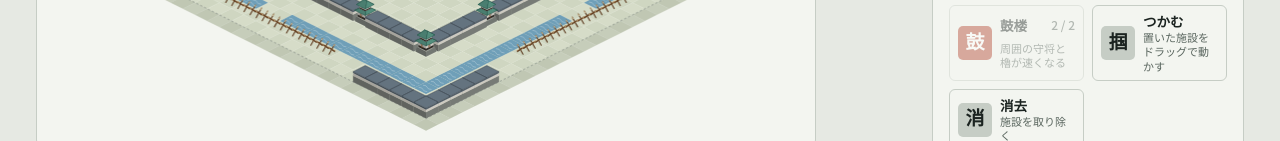
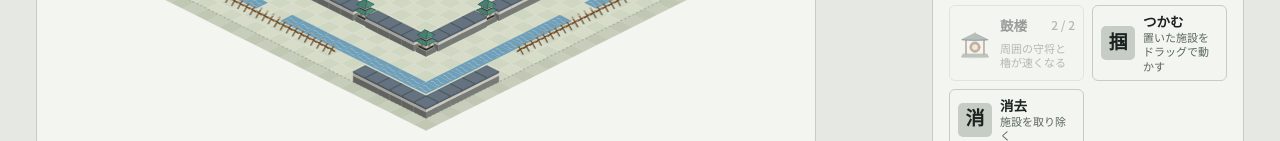
Before and after one commit to ot-nemoto/joseniq, a website built with Vite: page index.html in a window 1280 px wide. Both pictures are taken after a click on the button "斜め（3D）". Shown: the part 466-607 px from the top of the page. Built offline with nearby package versions, Linux system fonts and the light colour scheme; animation ran at ten frames a second; a web font is replaced by a local one.

Commit message:
防衛配置：施設のボタンを絵にし、投石機を大筒に変え、ヘッダーのボタン名を「防衛」にする（#25）
- 施設のボタンに、盤面（2D）と同じ絵を出す（renderer の drawIcon）。配色が変わったら描き直す
- 投石機を大筒に変え、2Dと斜め表示の絵を青銅の筒の大筒にする。内部の種類名 cata と数値はそのまま
- ヘッダーのボタン名を「防御」から「防衛」にする

Co-Authored-By: Claude Opus 5.5 <noreply@anthropic.com>

```diff
--- a/index.html
+++ b/index.html
@@ -18,7 +18,7 @@
           <h1>JOSENIQ</h1>
         </div>
         <div class="tabs" role="tablist" aria-label="モード">
-          <button type="button" role="tab" id="tabEdit" aria-selected="true">防御</button>
+          <button type="button" role="tab" id="tabEdit" aria-selected="true">防衛</button>
           <button type="button" role="tab" id="tabBattle" aria-selected="false">攻城</button>
           <button type="button" role="tab" id="tabUnits" aria-selected="false">兵種</button>
         </div>
--- a/src/sim/battle.ts
+++ b/src/sim/battle.ts
@@ -553,7 +553,7 @@ function nearest<T extends Entity>(list: readonly T[], x: number, y: number, fil
 }
 
 // ---- 攻撃側のAI ---------------------------------------------------------
-// 城壁以外の施設（櫓・投石機・鼓楼）
+// 城壁以外の施設（櫓・大筒・鼓楼）
 const isFacility = (b: BuildingEnt) => !!BDEF[b.type].tower || b.type === 'drum';
 // 建物への倍率：本丸かそれ以外の施設か
 const bldMul = (u: Attacker, b: BuildingEnt) => (b.type === 'hall' ? ADEF[u.kind].hall : ADEF[u.kind].fac);
--- a/src/sim/defs.ts
+++ b/src/sim/defs.ts
@@ -105,7 +105,7 @@ export interface AttackerDef extends GeneralTraits {
   cd: number;
   speed: number;
   range: number;
-  fac: number; // 対施設（城壁・櫓・投石機・鼓楼）への倍率
+  fac: number; // 対施設（城壁・櫓・大筒・鼓楼）への倍率
   hall: number; // 対本丸への倍率
   // any: 一番近い守将・櫓・本丸 / general: 守将を優先 / hall: 本丸だけ / facility: 櫓などの施設を優先
   // decoy: 囮
@@ -127,7 +127,7 @@ export const BDEF: Record<BuildingType, BuildingDef> = {
   bar: { name: '拒馬', hp: 0, w: 1, h: 1, terrain: true },
   tbow: { name: '櫓（弓）', hp: 480, w: 1, h: 1, range: 6.5, dmg: 26, cd: 1.0, tower: true },
   tgun: { name: '櫓（鉄砲）', hp: 420, w: 1, h: 1, range: 9, dmg: 70, cd: 3.0, tower: true },
-  cata: { name: '投石機', hp: 400, w: 1, h: 1, range: 11, minRange: 3.5, dmg: 55, cd: 4.0, splash: 1.6, tower: true },
+  cata: { name: '大筒', hp: 400, w: 1, h: 1, range: 11, minRange: 3.5, dmg: 55, cd: 4.0, splash: 1.6, tower: true },
   drum: { name: '鼓楼', hp: 380, w: 1, h: 1, aura: 6.5, rate: 1.3 },
   hall: { name: '本丸', hp: 5200, w: HALL.w, h: HALL.h },
 };
--- a/src/sim/presets.ts
+++ b/src/sim/presets.ts
@@ -4,7 +4,7 @@ import { emptyLayout, type Layout } from './layout';
 import type { Draft } from './plan';
 
 // ---- 編成例 -------------------------------------------------------------
-// 外から 出丸の石垣 → 拒馬 → 外堀（土橋4か所）→ 外郭（櫓（弓））→ 二の丸（投石機）→ 本丸の郭（櫓（鉄砲））→ 本丸。
+// 外から 出丸の石垣 → 拒馬 → 外堀（土橋4か所）→ 外郭（櫓（弓））→ 二の丸（大筒）→ 本丸の郭（櫓（鉄砲））→ 本丸。
 // 32×32の盤面で、中心に対して上下左右が対称になるように置く。
 const M = W - 1; // 反対側の座標は M - v
 const ringTiles = (a: number) => {
@@ -56,7 +56,7 @@ function basicLayout(): Layout {
     [8, c],
     [M - 8, c - 1],
   ])
-    put('cata', x, y); // 二の丸に投石機
+    put('cata', x, y); // 二の丸に大筒
   for (const [x, y] of [
     [13, 13],
     [M - 13, M - 13],
--- a/src/style.css
+++ b/src/style.css
@@ -506,6 +506,12 @@ canvas {
   image-rendering: pixelated;
   cursor: inherit;
 }
+.tool .fpix {
+  grid-row: 1 / span 2;
+  width: 34px;
+  height: 34px;
+  cursor: inherit;
+}
 .dragFloat {
   position: fixed;
   z-index: 50;
--- a/src/ui/app.ts
+++ b/src/ui/app.ts
@@ -7,6 +7,7 @@ import {
   type Battle,
   BDEF,
   BUDGET_A,
+  type BuildingType,
   basicSiege,
   canDeploy,
   clamp,
@@ -28,6 +29,7 @@ import {
   H,
   HALL,
   isAttackerKind,
+  isBuildingType,
   isGeneralKind,
   type Layout,
   LIMITS,
@@ -72,7 +74,7 @@ interface ToolInfo {
   cost?: number | string;
   g: string;
   s: 'a' | 'd' | 'n';
-  pix?: HTMLCanvasElement; // 字の代わりに出すキャラ（武将）
+  pix?: HTMLCanvasElement; // 字の代わりに出す絵（武将と兵のキャラ・施設の絵）
   d: string;
 }
 
@@ -93,7 +95,7 @@ const EDIT_TOOLS: (ToolInfo & { id: Tool })[] = [
   { id: 'bar', name: '拒馬', g: '拒', s: 'd', d: '騎兵を止める・他は鈍る' },
   { id: 'tbow', name: '櫓（弓）', g: '櫓', s: 'd', d: '射程6.5・連射' },
   { id: 'tgun', name: '櫓（鉄砲）', g: '砲', s: 'd', d: '射程9・高威力・遅い' },
-  { id: 'cata', name: '投石機', g: '投', s: 'd', d: '射程11・範囲・近くは撃てない' },
+  { id: 'cata', name: '大筒', g: '筒', s: 'd', d: '射程11・範囲・近くは撃てない' },
   { id: 'drum', name: '鼓楼', g: '鼓', s: 'd', d: '周囲の守将と櫓が速くなる' },
   { id: 'grab', name: 'つかむ', g: '掴', s: 'n', d: '置いた施設をドラッグで動かす' },
   { id: 'erase', name: '消去', g: '消', s: 'n', d: '施設を取り除く' },
@@ -243,7 +245,9 @@ export function startApp() {
     $('toolgrid').textContent = '';
     $('genEditGrid').textContent = '';
     for (const t of EDIT_TOOLS) {
-      const b = makeTool(t, t.id === tool, () => {
+      // 施設は、字の代わりに盤面と同じ絵を出す（つかむ・消去は字のまま）
+      const pix = isBuildingType(t.id) ? makeFacilityPix(t.id) : undefined;
+      const b = makeTool({ ...t, pix }, t.id === tool, () => {
         tool = t.id;
         refreshEditPanel();
         updateHint();
@@ -287,6 +291,16 @@ export function startApp() {
       b.addEventListener('pointercancel', endPaint);
       $('genEditGrid').appendChild(b);
     }
+  }
+  // 字のアイコンの代わりに置く、施設の絵の canvas。配色が変わったら描き直せるよう、施設の種類を持たせる
+  function makeFacilityPix(type: BuildingType) {
+    const pix = document.createElement('canvas');
+    pix.className = 'fpix';
+    pix.width = pix.height = 34 * Math.min(Math.round(window.devicePixelRatio || 1), 2);
+    pix.dataset.facility = type;
+    pix.setAttribute('aria-hidden', 'true');
+    renderer.drawIcon(pix, type);
+    return pix;
   }
   // 字のアイコンの代わりに置く、武将と兵のキャラの canvas
   function makeUnitPix() {
@@ -1212,6 +1226,10 @@ export function startApp() {
   window.matchMedia('(prefers-color-scheme: dark)').addEventListener('change', () => {
     readGenColors();
     refreshEditPanel();
+    for (const pix of $('toolgrid').querySelectorAll<HTMLCanvasElement>('.fpix')) {
+      const t = pix.dataset.facility ?? '';
+      if (isBuildingType(t)) renderer.drawIcon(pix, t);
+    }
     for (const b of $('panelBattle').querySelectorAll<HTMLElement>('[data-unit]')) {
       const k = b.dataset.unit ?? '';
       const pix = b.querySelector<HTMLCanvasElement>('.gpix');
--- a/src/ui/compare.ts
+++ b/src/ui/compare.ts
@@ -18,7 +18,7 @@ const TRAIT: Record<AttackerKind, string> = {
   arc: '守将を優先して遠くから撃つ。建物にはほぼ効かない。打たれ弱い。',
   cav: '守将を優先して追いかける。足が速い。建物には弱い。',
   ram: '本丸だけを狙い、本丸に最も強い。守将や兵は攻撃できない。',
-  eng: '櫓・投石機・鼓楼を優先して狙い、城壁や施設を一気に壊す。本丸と兵には弱い。',
+  eng: '櫓・大筒・鼓楼を優先して狙い、城壁や施設を一気に壊す。本丸と兵には弱い。',
   shd: '体力が最も高い。周り1.5マスにいる将以外の味方が受けるダメージを、代わりに受ける。攻撃はほぼしない。',
   scout: '足だけ速い囮。守将や櫓に近づき、追われたり撃たれたりしたら下がる。攻撃しない。城壁は壊せない。',
   brave: '近くにいる他の守将にも、6割の追加ダメージを与える。',
@@ -345,7 +345,7 @@ const DEF_GLYPH: Record<DefId, string> = {
   wall: '壁',
   moat: '堀',
   bar: '拒',
-  cata: '投',
+  cata: '筒',
   drum: '鼓',
   tbow: '櫓',
   tgun: '砲',
--- a/src/ui/renderer.ts
+++ b/src/ui/renderer.ts
@@ -126,6 +126,8 @@ const ART = {
   bow: '#8a5426',
   stakeTip: '#e2cc9f',
   gun: '#1b1b1b',
+  bronze: '#7a6337', // 大筒の筒（青銅）
+  bronzeHi: '#b39556', // 大筒の筒の上側の照り
 };
 // 屋根の色。櫓は種類ごとに変えて見分けやすくする（弓は緑青、鉄砲は黒い瓦）
 interface RoofColor {
@@ -167,7 +169,8 @@ const proj = (x: number, y: number, z = 0): Pt => ({
 export function createRenderer(cv: HTMLCanvasElement) {
   const c2d = cv.getContext('2d');
   if (!c2d) throw new Error('canvas 2d が使えません');
-  const ctx = c2d;
+  // ふだんは盤面に描く。パネルのボタンの絵（drawIcon）を描くあいだだけ、そのボタンの canvas に切り替える
+  let ctx: CanvasRenderingContext2D = c2d;
   let pal = readPal();
   let frameNo = 0;
   let iso = false;
@@ -739,15 +742,18 @@ export function createRenderer(cv: HTMLCanvasElement) {
         }
       }
     } else if (type === 'cata') {
-      // 投石機：車輪の付いた台に三角の脚、腕の短い側におもり、長い側に石
-      k.poly([P(-0.8, 0.12), P(0.8, 0.12), P(0.8, 0.3), P(-0.8, 0.3)], ART.wood, ART.woodDk);
-      for (const u of [-0.52, 0.52]) k.circle(P(u, 0.12), 0.13, ART.woodDk);
-      k.line(P(-0.5, 0.3), P(0, 1.05), ART.woodDk, 0.05);
-      k.line(P(0.5, 0.3), P(0, 1.05), ART.woodDk, 0.05);
-      k.line(P(0.56, 0.62), P(-0.7, 1.6), ART.wood, 0.06);
-      k.poly([P(0.42, 0.48), P(0.7, 0.48), P(0.7, 0.72), P(0.42, 0.72)], ART.weight, ART.woodDk);
-      k.circle(P(0, 1.05), 0.06, pal.gold);
-      k.circle(P(-0.74, 1.68), 0.09, pal.wall, pal.wallDk);
+      // 大筒：木の台に載せた青銅の筒を、左上へ向ける。筒には上側の照りと金の帯、台には車輪
+      k.poly([P(-0.62, 0.14), P(0.66, 0.14), P(0.66, 0.36), P(-0.3, 0.5), P(-0.62, 0.5)], ART.wood, ART.woodDk);
+      for (const u of [-0.4, 0.4]) {
+        k.circle(P(u, 0.16), 0.17, ART.woodDk);
+        k.circle(P(u, 0.16), 0.05, pal.gold);
+      }
+      k.line(P(0.6, 0.5), P(-0.78, 1.08), ART.bronze, 0.15);
+      k.circle(P(0.62, 0.49), 0.12, ART.bronze);
+      k.line(P(0.52, 0.61), P(-0.62, 1.09), ART.bronzeHi, 0.03);
+      for (const t of [0.3, 0.72])
+        k.line(P(0.6 - 1.38 * t, 0.5 + 0.58 * t - 0.12), P(0.6 - 1.38 * t, 0.5 + 0.58 * t + 0.12), pal.gold, 0.035);
+      k.circle(P(-0.8, 1.09), 0.1, ART.gun, ART.bronze);
     } else if (type === 'drum') {
       // 鼓楼：低い石垣に柱を立て、大太鼓を吊った楼
       k.stone(0.9, 0.8, 0.2);
@@ -1154,7 +1160,7 @@ export function createRenderer(cv: HTMLCanvasElement) {
     ctx.strokeRect(x0 + 0.04, y0 + 0.04, w - 0.08, h - 0.08);
     ctx.restore();
   }
-  // 櫓・投石機は射程（投石機は届かない内側も）、鼓楼は効果の範囲、守将は見つける範囲・射程・持ち場から離れられる範囲
+  // 櫓・大筒は射程（大筒は届かない内側も）、鼓楼は効果の範囲、守将は見つける範囲・射程・持ち場から離れられる範囲
   // 何か見つけたら true を返す
   function drawHoverRange(v: View): boolean {
     const hv = v.hover;
@@ -1545,29 +1551,22 @@ export function createRenderer(cv: HTMLCanvasElement) {
         for (const a of [-0.5, 0.5]) stake(a, 1);
         topY = Q(0, 0, 0.48).y;
       } else if (type === 'cata') {
-        // 投石機：台の上に三角の脚。腕の短い側におもり、長い側に石。奥の脚から描く
-        t.prism(0.72, 0, 0.12, ART.wood, ART.woodDk);
-        const leg = (y: number, color: string) => {
-          t.beam(P(-0.5, y, 0.12), P(0, y, 0.78), color, 0.05);
-          t.beam(P(0.5, y, 0.12), P(0, y, 0.78), color, 0.05);
+        // 大筒：低い木の台の上に青銅の筒を斜めに載せる。奥の車輪から描き、手前の車輪は筒のあとに描く
+        t.prism(0.5, 0, 0.14, ART.wood, ART.woodDk);
+        const wheel = (y: number) => {
+          for (const x of [-0.3, 0.3]) {
+            t.dot(P(x, y, 0.1), 0.07, ART.woodDk);
+            t.dot(P(x, y, 0.1), 0.025, pal.gold);
+          }
         };
-        leg(-0.42, ART.woodDk);
-        t.beam(P(0, -0.42, 0.78), P(0, 0.42, 0.78), ART.woodDk, 0.035);
-        const tip = P(-0.55, 0, 1.3);
-        t.beam(P(0.5, 0, 0.45), tip, ART.wood, 0.06);
-        const w = P(0.5, 0, 0.45);
-        face(
-          [
-            { x: w.x - 0.07, y: w.y - 0.06 },
-            { x: w.x + 0.07, y: w.y - 0.06 },
-            { x: w.x + 0.07, y: w.y + 0.06 },
-            { x: w.x - 0.07, y: w.y + 0.06 },
-          ],
-          ART.weight,
-          0,
-        );
-        t.dot({ x: tip.x, y: tip.y - 0.02 }, 0.05, pal.wall, pal.wallDk);
-        leg(0.42, ART.wood);
+        wheel(-0.56);
+        const base = P(0.5, 0, 0.24);
+        const tip = P(-0.9, 0, 0.42);
+        t.beam(base, tip, ART.bronze, 0.1);
+        t.dot(base, 0.065, ART.bronze);
+        t.beam({ x: base.x, y: base.y - 0.028 }, { x: tip.x, y: tip.y - 0.028 }, ART.bronzeHi, 0.022);
+        t.dot(tip, 0.055, ART.gun, ART.bronze);
+        wheel(0.56);
         topY = tip.y - 0.08;
       } else {
         // 鼓楼：低い石垣に4本の柱、大太鼓、尖った屋根。手前の柱は太鼓のあとに描く
@@ -1803,6 +1802,29 @@ export function createRenderer(cv: HTMLCanvasElement) {
     return { x: ((x + 0.5) / W) * r.width, y: ((y + 0.5) / H) * r.height };
   }
 
+  // パネルのボタンに出す施設の絵：盤面（2D）と同じ絵を、1マスぶんの大きさで target に描く
+  function drawIcon(target: HTMLCanvasElement, type: BuildingType) {
+    const c = target.getContext('2d');
+    if (!c) return;
+    pal = readPal();
+    const board = ctx;
+    ctx = c;
+    c.setTransform(1, 0, 0, 1, 0, 0);
+    c.clearRect(0, 0, target.width, target.height);
+    // 縁に少し余白を残す
+    const pad = 0.06;
+    c.setTransform(
+      target.width * (1 - 2 * pad),
+      0,
+      0,
+      target.height * (1 - 2 * pad),
+      target.width * pad,
+      target.height * pad,
+    );
+    drawBuilding(type, 0, 0, 1, 1, 1);
+    ctx = board;
+  }
+
   resize();
-  return { draw, tileAt, setIso, tileCenter };
+  return { draw, tileAt, setIso, tileCenter, drawIcon };
 }
```
